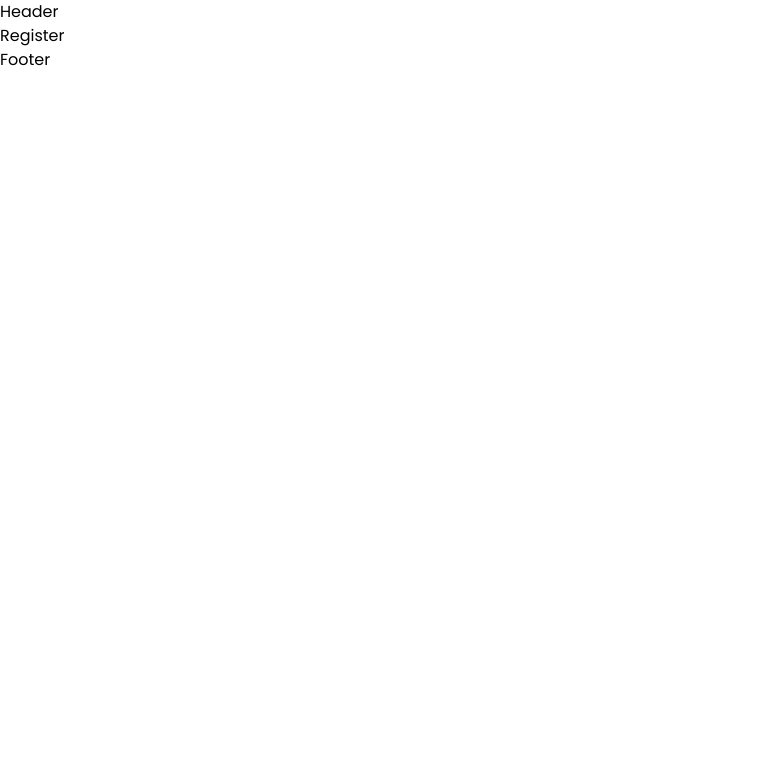
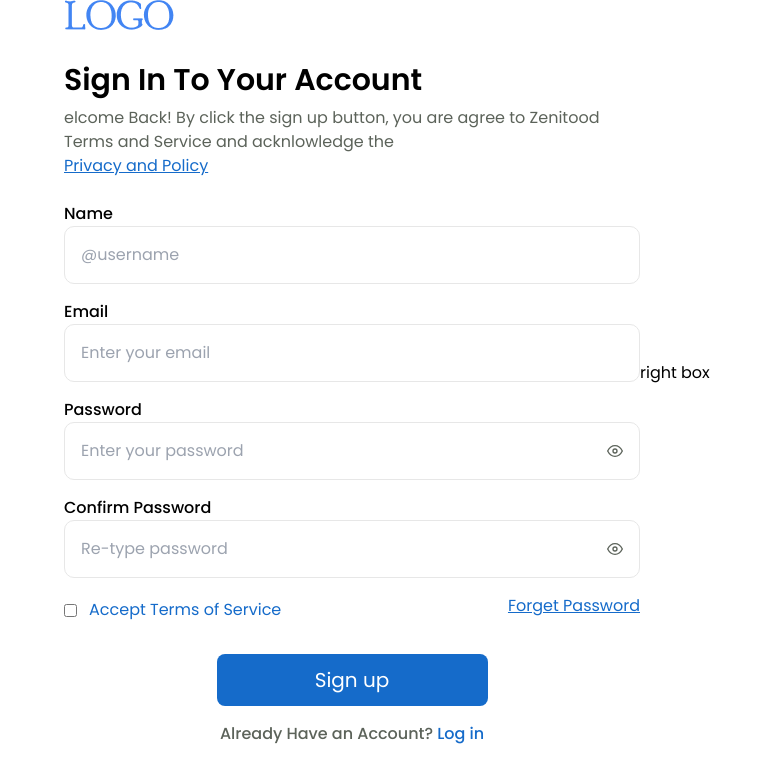
Before and after one commit to roushan-sheik/Scopioe-Health-Care, a React (Vite) app: page /register in a window 1280 px wide. Shown: the top 782 px of the page, without its empty margins (0-772 px from the left). Built offline with nearby package versions, Linux system fonts and the light colour scheme.

Commit message:
added: form handling and validation

```diff
--- a/src/components/Form.tsx
+++ b/src/components/Form.tsx
@@ -5,18 +5,35 @@ import { FormTypes } from "../constant/type";
 
 const Form = ({ type }: { type: string }) => {
   const [shoPassword, setShowPassword] = React.useState(false);
+  const [error, setError] = React.useState("");
   const [showConfirmPassword, setShowConfirmPassword] = React.useState(false);
-  // form handeling
+  // form handling
+
   const [user, setUser] = React.useState({
     name: "",
     email: "",
     password: "",
+    condition: false,
   });
+
   function handleChange(e: any) {
-    setUser({ ...user, [e.target.name]: e.target.value });
+    const { name, value, type, checked } = e.target;
+    setUser((prevUser) => ({
+      ...prevUser,
+      [name]: type === "checkbox" ? checked : value,
+    }));
   }
+
   // confirm password check
-  function handleConfirmPassword() {}
+  function handleConfirmPassword(event: any) {
+    const confirmPass = event.target.value;
+    setError("");
+    if (!(confirmPass === user.password)) {
+      setError("Password dose not match");
+      return;
+    }
+  }
+
   // handle the form
   function handleSubmit(event: any) {
     event.preventDefault();
@@ -25,13 +42,13 @@ const Form = ({ type }: { type: string }) => {
 
   return (
     <form onSubmit={handleSubmit} className="mt-6">
-      {/* name  */}
+      {/* name */}
       {type === FormTypes.SignUp && (
         <div>
           <label className="font-medium" htmlFor="name">
             Name
           </label>
-          <div className="border p-4  border-[#E7E7E7] rounded-[10px]">
+          <div className="border p-4 border-[#E7E7E7] rounded-[10px]">
             <input
               type="text"
               className="focus:outline-none"
@@ -42,12 +59,12 @@ const Form = ({ type }: { type: string }) => {
           </div>
         </div>
       )}
-      {/* Email  */}
+      {/* Email */}
       <div className="mt-4">
         <label className="font-medium" htmlFor="email">
           Email
         </label>
-        <div className="border p-4  border-[#E7E7E7] rounded-[10px]">
+        <div className="border p-4 border-[#E7E7E7] rounded-[10px]">
           <input
             type="email"
             className="focus:outline-none"
@@ -57,12 +74,12 @@ const Form = ({ type }: { type: string }) => {
           />
         </div>
       </div>
-      {/* Password  */}
+      {/* Password */}
       <div className="mt-4">
         <label className="font-medium" htmlFor="password">
           Password
         </label>
-        <div className="border p-4  flex items-center justify-between border-[#E7E7E7] rounded-[10px]">
+        <div className="border p-4 flex items-center justify-between border-[#E7E7E7] rounded-[10px]">
           <input
             type={shoPassword ? "text" : "password"}
             className="focus:outline-none"
@@ -78,13 +95,13 @@ const Form = ({ type }: { type: string }) => {
           </p>
         </div>
       </div>
-      {/* confirm Password   */}
+      {/* confirm Password */}
       {type === FormTypes.SignUp && (
         <div className="mt-4">
           <label className="font-medium" htmlFor="password">
             Confirm Password
           </label>
-          <div className="border p-4  flex items-center justify-between border-[#E7E7E7] rounded-[10px]">
+          <div className="border p-4 flex items-center justify-between border-[#E7E7E7] rounded-[10px]">
             <input
               type={showConfirmPassword ? "text" : "password"}
               className="focus:outline-none"
@@ -99,13 +116,25 @@ const Form = ({ type }: { type: string }) => {
               {showConfirmPassword ? <FiEyeOff /> : <FiEye />}
             </p>
           </div>
+          {error && <p className=" text-red-500">{error}</p>}
         </div>
       )}
-      {/* check box and remember me  */}
-      <div className="mt-4 flex justify-between items-center">
-        <div className="flex items-center gap-3">
-          <input type="checkbox" name="" id="" />
-          <p>Remember me</p>
+      {/* check box and remember me */}
+      <div className="mt-3 flex justify-between items-center">
+        <div className="flex mt-2 items-center gap-3">
+          <input
+            className="text_brand "
+            id="condition"
+            type="checkbox"
+            name={"condition"}
+            checked={user.condition}
+            onChange={handleChange}
+          />
+          <label htmlFor="condition" className="text_brand">
+            {type === FormTypes.SignIn
+              ? "Remember me"
+              : "Accept Terms of Service"}
+          </label>
         </div>
         <div>
           {type === FormTypes.SignUp && (
@@ -115,10 +144,15 @@ const Form = ({ type }: { type: string }) => {
           )}
         </div>
       </div>
-      {/* submit button  */}
-      <button type="submit">
-        {type === FormTypes.SignUp ? "Sign up" : "Sign in"}
-      </button>
+      {/* submit button */}
+      <div className="flex justify-center mt-8">
+        <button
+          type="submit"
+          className="rounded-lg  w-[271px] bg_brand px-8 py-3 text-xl text-white duration-300 active:scale-95"
+        >
+          {type === FormTypes.SignIn ? "Sign in" : "Sign up"}
+        </button>
+      </div>
     </form>
   );
 };
--- a/src/pages/Login.tsx
+++ b/src/pages/Login.tsx
@@ -1,3 +1,4 @@
+import { Link } from "react-router-dom";
 import Form from "../components/Form";
 import { FormTypes } from "../constant/type";
 
@@ -22,7 +23,14 @@ const Login = () => {
           </p>
         </div>
         {/* form  */}
-        <Form type={FormTypes.SignUp} />
+        <Form type={FormTypes.SignIn} />
+
+        <div className="flex items-center gap-1 font-medium justify-center mt-4">
+          <p>Already Have an Account?</p>
+          <Link className="text_brand" to={"/register"}>
+            Register
+          </Link>
+        </div>
       </div>
       {/* right box  */}
       <div className="basis-[50%]">right box</div>
--- a/src/pages/Register.tsx
+++ b/src/pages/Register.tsx
@@ -1,5 +1,41 @@
-const Register = () => {
-  return <div>Register</div>;
+import { Link } from "react-router-dom";
+import Form from "../components/Form";
+import { FormTypes } from "../constant/type";
+
+const Login = () => {
+  return (
+    <div className="main_  flex justify-between items-center flex-col-reverse lg:flex-row ">
+      {/* left box  */}
+      <div className="basis-[50%]">
+        <div className="flex justify-center lg:justify-start">
+          <img className="  " src="../../public/logo.png" alt="" />
+        </div>
+        <div className="mt-8">
+          <h2 className="text_black_pri lg:text-3xl text-[28px] text-center lg:text-start font-semibold">
+            Sign In To Your Account
+          </h2>
+          <p className="mt-2">
+            elcome Back! By click the sign up button, you are agree to Zenitood
+            Terms and Service and acknlowledge the <br />
+            <a href="#" className="underline text_brand">
+              Privacy and Policy
+            </a>
+          </p>
+        </div>
+        {/* form  */}
+        <Form type={FormTypes.SignUp} />
+
+        <div className="flex items-center gap-1 font-medium justify-center mt-4">
+          <p>Already Have an Account?</p>
+          <Link className="text_brand" to={"/login"}>
+            Log in
+          </Link>
+        </div>
+      </div>
+      {/* right box  */}
+      <div className="basis-[50%]">right box</div>
+    </div>
+  );
 };
 
-export default Register;
+export default Login;
--- a/src/routes/router.tsx
+++ b/src/routes/router.tsx
@@ -15,6 +15,8 @@ const router = createBrowserRouter([
         path: "/",
         element: <Home />,
       },
+    ],
+  },
   {
     path: "/login",
     element: <Login />,
@@ -23,7 +25,5 @@ const router = createBrowserRouter([
     path: "/register",
     element: <Register />,
   },
-    ],
-  },
 ]);
 export default router;
```
Lines whose indentation alone changed are shown as unchanged.
